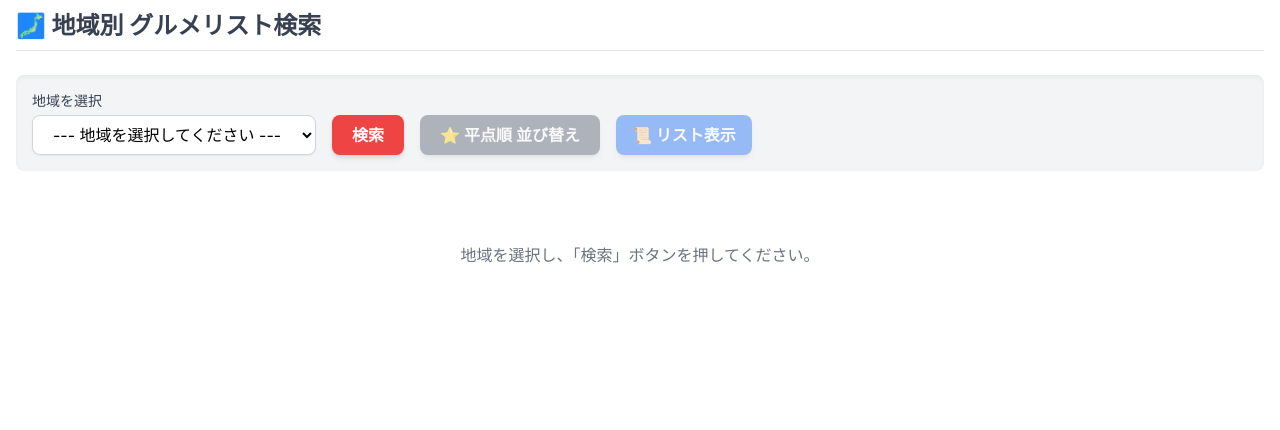
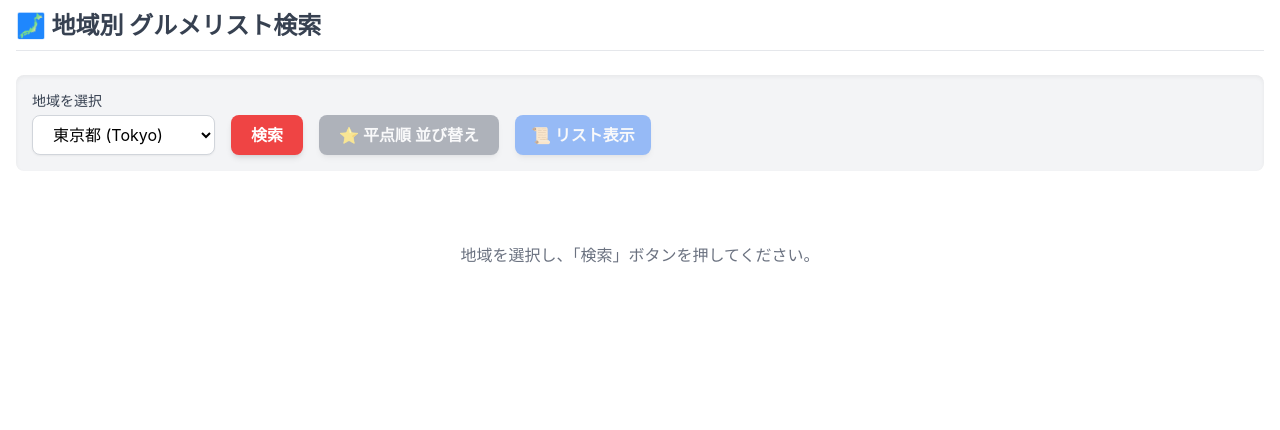
Before and after one commit to zzozzo0427/scit_proj_1, a plain HTML site: page html/list.html in a window 1280 px wide. Shown: the part 370-800 px from the top of the page. Drawn offline with nearby package versions, Linux system fonts and the light colour scheme; sample sign-in values are in the browser's storage.

Commit message:
fix: Remove placeholder option from area selection dropdown

```diff
--- a/html/list.html
+++ b/html/list.html
@@ -46,8 +46,7 @@
                 <div>
                     <label for="areaSelect" class="block text-sm font-medium text-gray-700 mb-1">地域を選択</label>
                     <select id="areaSelect" class="px-4 py-2 border border-gray-300 rounded-lg focus:ring-red-500 focus:border-red-500 transition duration-150 bg-white shadow-sm">
-                        <option value="">--- 地域を選択してください ---</option>
-                        <option value="東京">東京都 (Tokyo)</option>
+                        <option value="東京" selected>東京都 (Tokyo)</option>
                         <option value="大阪">大阪府 (Osaka)</option>
                         <option value="福岡">福岡県 (Fukuoka)</option>
                     </select>
```
